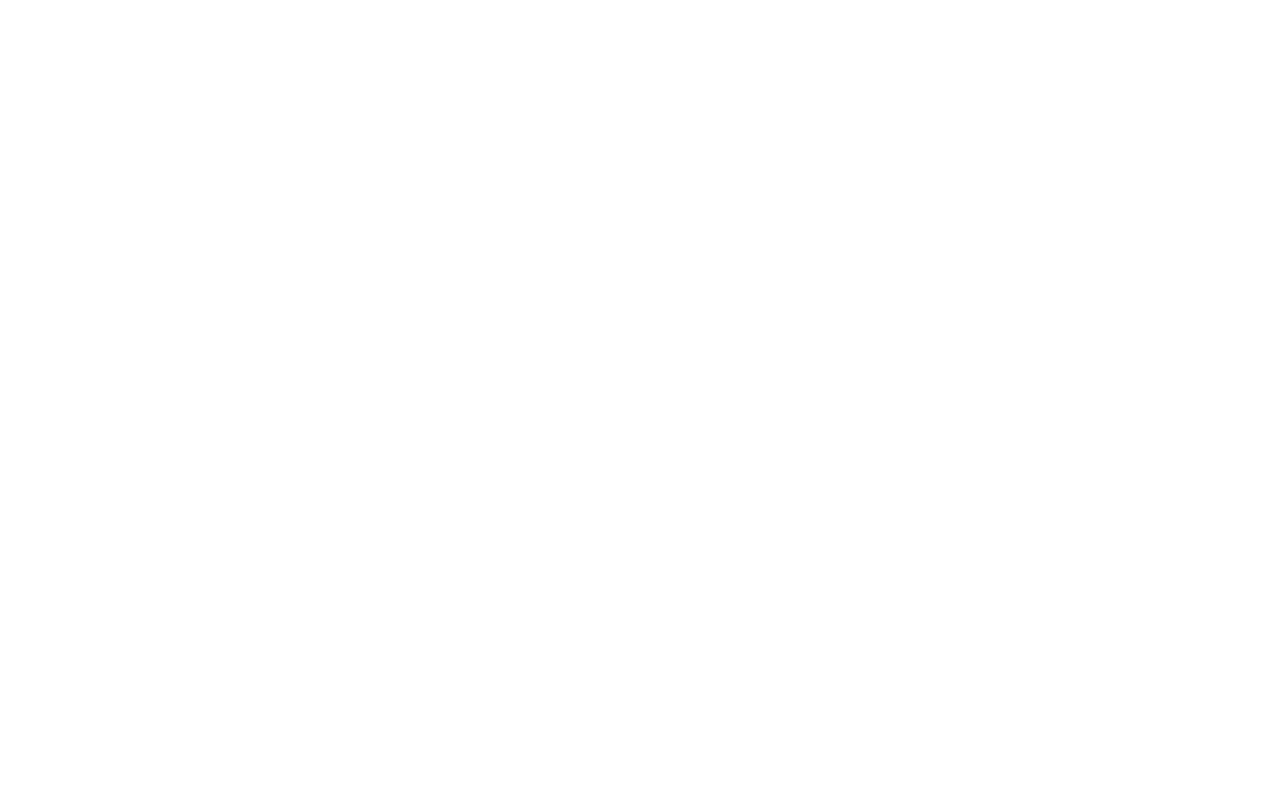
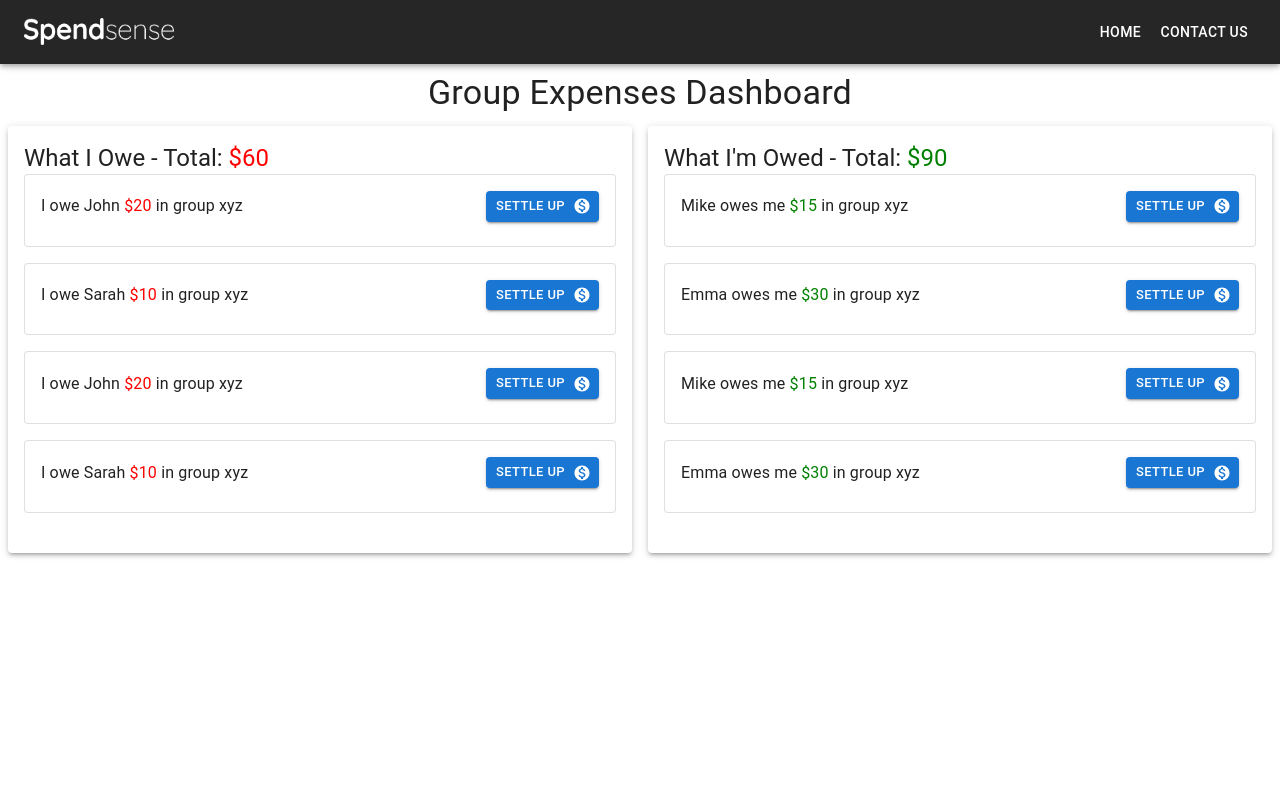
Before and after one commit to sagarshah97/spendsense, a React (Create React App) app in the folder frontend/: page /GroupExpenseDashboard in a window 1280 px wide. Before the commit this address had no page. Shown: the top 800 px of the page. Built offline with nearby package versions, Linux system fonts and the light colour scheme.

Commit message:
Group Expense Dashboard added

```diff
--- a/frontend/src/Routes.js
+++ b/frontend/src/Routes.js
@@ -5,7 +5,7 @@
 import NavBar from "./utils/NavBar";
 import PersonalTransaction from "./views/PersonalTransaction/PersonalTransaction";
 import AddTransaction from "./views/PersonalTransaction/AddTransaction";
-
+import GroupExpenseDashboard from "./views/GroupExpensesDashboard";
 const Router = () => {
   const location = useLocation();
   return (
@@ -15,6 +15,10 @@
         <Route path="/contact" element={<Contact />} />
         <Route path="/personal" element={<PersonalTransaction />} />
         <Route path="/addTransaction" element={<AddTransaction />} />
+        <Route
+          path="/GroupExpenseDashboard"
+          element={<GroupExpenseDashboard />}
+        />
       </Route>
     </Routes>
   );
--- /dev/null
+++ b/frontend/src/views/GroupExpensesDashboard/index.js
@@ -0,0 +1,150 @@
+// Import necessary modules
+import React from "react";
+import Grid from "@mui/material/Grid";
+import Card from "@mui/material/Card";
+import CardContent from "@mui/material/CardContent";
+import Typography from "@mui/material/Typography";
+import Button from "@mui/material/Button";
+import MonetizationOnIcon from "@mui/icons-material/MonetizationOn";
+
+// Sample data for demonstration purposes
+const expensesData = {
+  whatIOwe: [
+    { name: "John", amount: 20, group: "xyz" },
+    { name: "Sarah", amount: 10, group: "xyz" },
+    { name: "John", amount: 20, group: "xyz" },
+    { name: "Sarah", amount: 10, group: "xyz" },
+  ],
+  whatImOwed: [
+    { name: "Mike", amount: 15, group: "xyz" },
+    { name: "Emma", amount: 30, group: "xyz" },
+    { name: "Mike", amount: 15, group: "xyz" },
+    { name: "Emma", amount: 30, group: "xyz" },
+  ],
+};
+
+// GroupExpenseDashboard component
+const GroupExpenseDashboard = () => {
+  // Calculate total amounts owed and what you are owed
+  const totalOwe = expensesData.whatIOwe.reduce(
+    (total, expense) => total + expense.amount,
+    0
+  );
+  const totalOwed = expensesData.whatImOwed.reduce(
+    (total, expense) => total + expense.amount,
+    0
+  );
+
+  const handleSettleUp = (entry) => {
+    // Replace this alert with your actual settlement logic
+    alert(
+      `Settling up with ${entry.name} for $${entry.amount} in group ${entry.group}`
+    );
+  };
+
+  return (
+    <div>
+      <Typography variant="h4" align="center" gutterBottom>
+        Group Expenses Dashboard
+      </Typography>
+      <Grid container spacing={2}>
+        <Grid item xs={12} sm={6}>
+          <Card elevation={3}>
+            <CardContent>
+              <Typography variant="h5">
+                What I Owe - Total:{" "}
+                <span style={{ color: "red" }}>${totalOwe}</span>
+              </Typography>
+              {expensesData.whatIOwe.length === 0 ? (
+                <Typography
+                  variant="body1"
+                  style={{ marginTop: "10px" }}
+                  align="center"
+                >
+                  No records found.
+                </Typography>
+              ) : (
+                expensesData.whatIOwe.map((expense, index) => (
+                  <Card key={index} variant="outlined" sx={{ marginBottom: 2 }}>
+                    <CardContent
+                      sx={{
+                        display: "flex",
+                        justifyContent: "space-between",
+                        alignItems: "center",
+                      }}
+                    >
+                      <Typography variant="body1">
+                        I owe {expense.name}{" "}
+                        <span style={{ color: "red" }}>${expense.amount}</span>{" "}
+                        in group {expense.group}
+                      </Typography>
+                      <Button
+                        onClick={() => handleSettleUp(expense)}
+                        variant="contained"
+                        color="primary"
+                        endIcon={<MonetizationOnIcon />}
+                        size="small"
+                      >
+                        Settle Up
+                      </Button>
+                    </CardContent>
+                  </Card>
+                ))
+              )}
+            </CardContent>
+          </Card>
+        </Grid>
+        <Grid item xs={12} sm={6}>
+          <Card elevation={3}>
+            <CardContent>
+              <Typography variant="h5">
+                What I'm Owed - Total:{" "}
+                <span style={{ color: "green" }}>${totalOwed}</span>
+              </Typography>
+              {expensesData.whatImOwed.length === 0 ? (
+                <Typography
+                  variant="body1"
+                  style={{ marginTop: "10px" }}
+                  align="center"
+                >
+                  No records found.
+                </Typography>
+              ) : (
+                expensesData.whatImOwed.map((expense, index) => (
+                  <Card key={index} variant="outlined" sx={{ marginBottom: 2 }}>
+                    <CardContent
+                      sx={{
+                        display: "flex",
+                        justifyContent: "space-between",
+                        alignItems: "center",
+                      }}
+                    >
+                      <Typography variant="body1">
+                        {expense.name} owes me{" "}
+                        <span style={{ color: "green" }}>
+                          ${expense.amount}
+                        </span>{" "}
+                        in group {expense.group}
+                      </Typography>
+                      <Button
+                        onClick={() => handleSettleUp(expense)}
+                        variant="contained"
+                        color="primary"
+                        endIcon={<MonetizationOnIcon />}
+                        size="small"
+                      >
+                        Settle Up
+                      </Button>
+                    </CardContent>
+                  </Card>
+                ))
+              )}
+            </CardContent>
+          </Card>
+        </Grid>
+      </Grid>
+    </div>
+  );
+};
+
+export default GroupExpenseDashboard;
```
Also changed, not shown: frontend/src/utils/Routes.js (deleted, +0 -23 lines).
